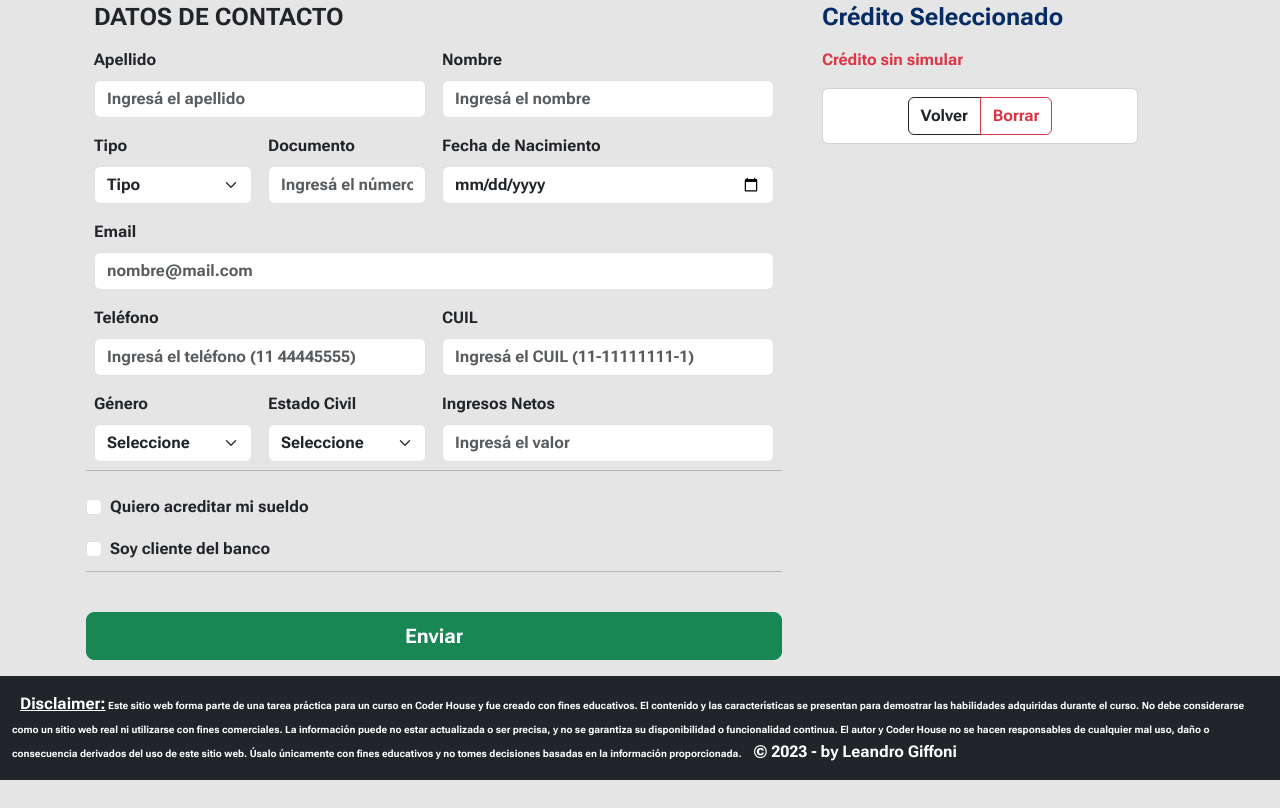
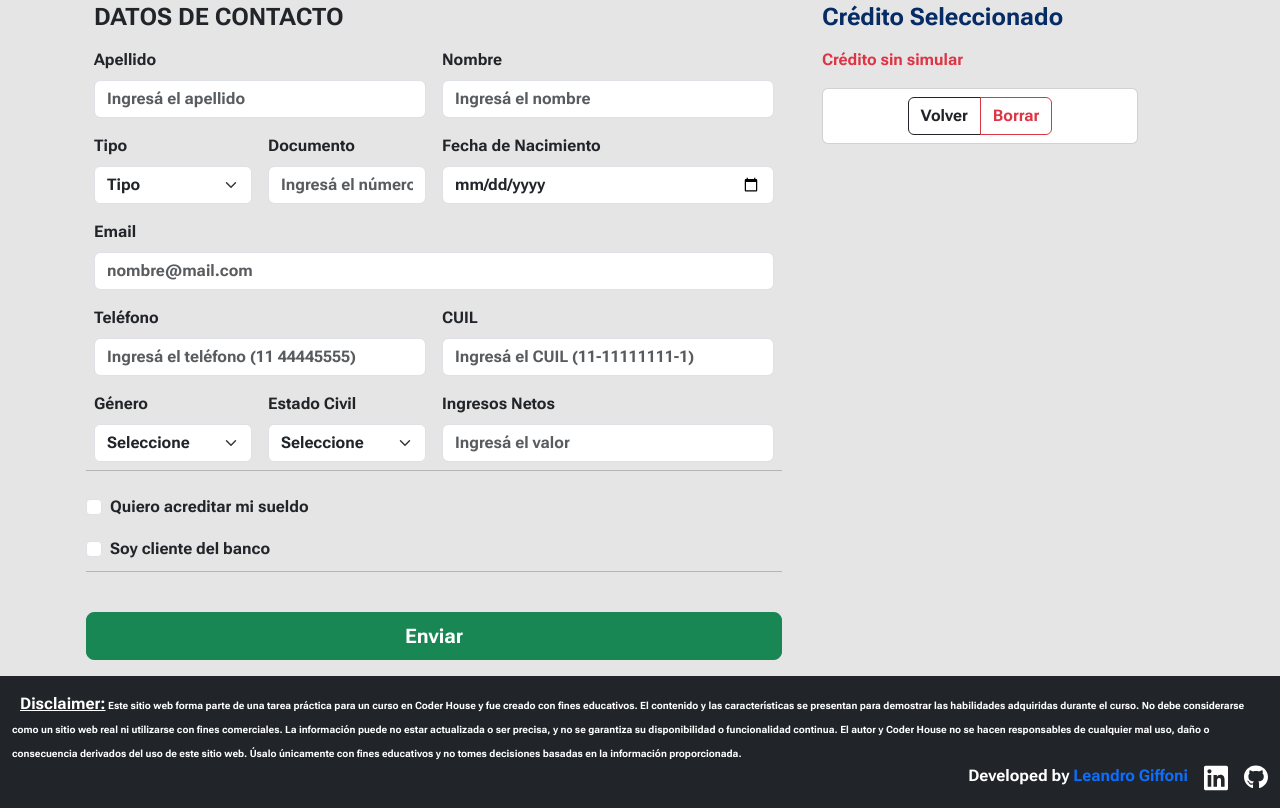
Before and after one commit to MeLlamoLeandro/Coder-House-JS-BancoMonaco, a plain HTML site: page pages/solicitar.html in a window 1280 px wide. Shown: the part 658-1466 px from the top of the page. Before the commit the page ends 1438 px from the top, so only its background shows below. Drawn offline with nearby package versions, Linux system fonts and the light colour scheme; some packages are replaced by stand-ins of ours; no server answers; a script that the page names is missing.

Commit message:
footer changes

```diff
--- a/pages/solicitar.html
+++ b/pages/solicitar.html
@@ -197,12 +197,15 @@
 </section>
 <!-- inicio footer -->
 <footer class="container-fluid bg-dark py-3 text-white mt-3">
-    <div class="row">
+  <div class="row">
       <div class="copyright">
-        <span class="footer-text__disclaimer m-2"><span class="text-decoration-underline fs-6">Disclaimer:</span> Este sitio web forma parte de una tarea práctica para un curso en Coder House y fue creado con fines educativos. El contenido y las características se presentan para demostrar las habilidades adquiridas durante el curso. No debe considerarse como un sitio web real ni utilizarse con fines comerciales. La información puede no estar actualizada o ser precisa, y no se garantiza su disponibilidad o funcionalidad continua. El autor y Coder House no se hacen responsables de cualquier mal uso, daño o consecuencia derivados del uso de este sitio web. Úsalo únicamente con fines educativos y no tomes decisiones basadas en la información proporcionada.</span>
-        <span>&copy 2023 - by <a  class="text-white" href="https://www.linkedin.com/in/leandro-giffoni/" target="_blank">Leandro Giffoni</a></span>
-    </div>
-    </div>
+          <span class="footer-text__disclaimer m-2"><span class="text-decoration-underline fs-6">Disclaimer:</span> Este sitio web forma parte de una tarea práctica para un curso en Coder House y fue creado con fines educativos. El contenido y las características se presentan para demostrar las habilidades adquiridas durante el curso. No debe considerarse como un sitio web real ni utilizarse con fines comerciales. La información puede no estar actualizada o ser precisa, y no se garantiza su disponibilidad o funcionalidad continua. El autor y Coder House no se hacen responsables de cualquier mal uso, daño o consecuencia derivados del uso de este sitio web. Úsalo únicamente con fines educativos y no tomes decisiones basadas en la información proporcionada.</span>
+          <div class="d-flex justify-content-end gap-3">
+              <span>Developed by <a href="https://www.linkedin.com/in/leandro-giffoni/" target="_blank" rel="noreferrer">Leandro Giffoni</a></span>
+              <a href="https://www.linkedin.com/in/leandro-giffoni/" target="_blank" rel="noreferrer"><img src="../img/linkeding-white.svg" alt="linkedin.com/in/leandro-giffoni" width="24px"/></a><a href="https://github.com/MeLlamoLeandro" target="_blank" rel="noreferrer"><img src="../img/github-white.svg" alt="github.com/MeLlamoLeandro" width="24px" /></a>
+          </div>
+      </div>
+  </div>
 </footer>
 <!-- Bootstrap Script -->
 <script src="https://cdn.jsdelivr.net/npm/bootstrap@5.3.0-alpha1/dist/js/bootstrap.bundle.min.js" integrity="sha384-w76AqPfDkMBDXo30jS1Sgez6pr3x5MlQ1ZAGC+nuZB+EYdgRZgiwxhTBTkF7CXvN" crossorigin="anonymous"></script>
```
Also changed, not shown: index.html (+4 -1 lines), img/github-white.svg (added), img/linkeding-white.svg (added).
